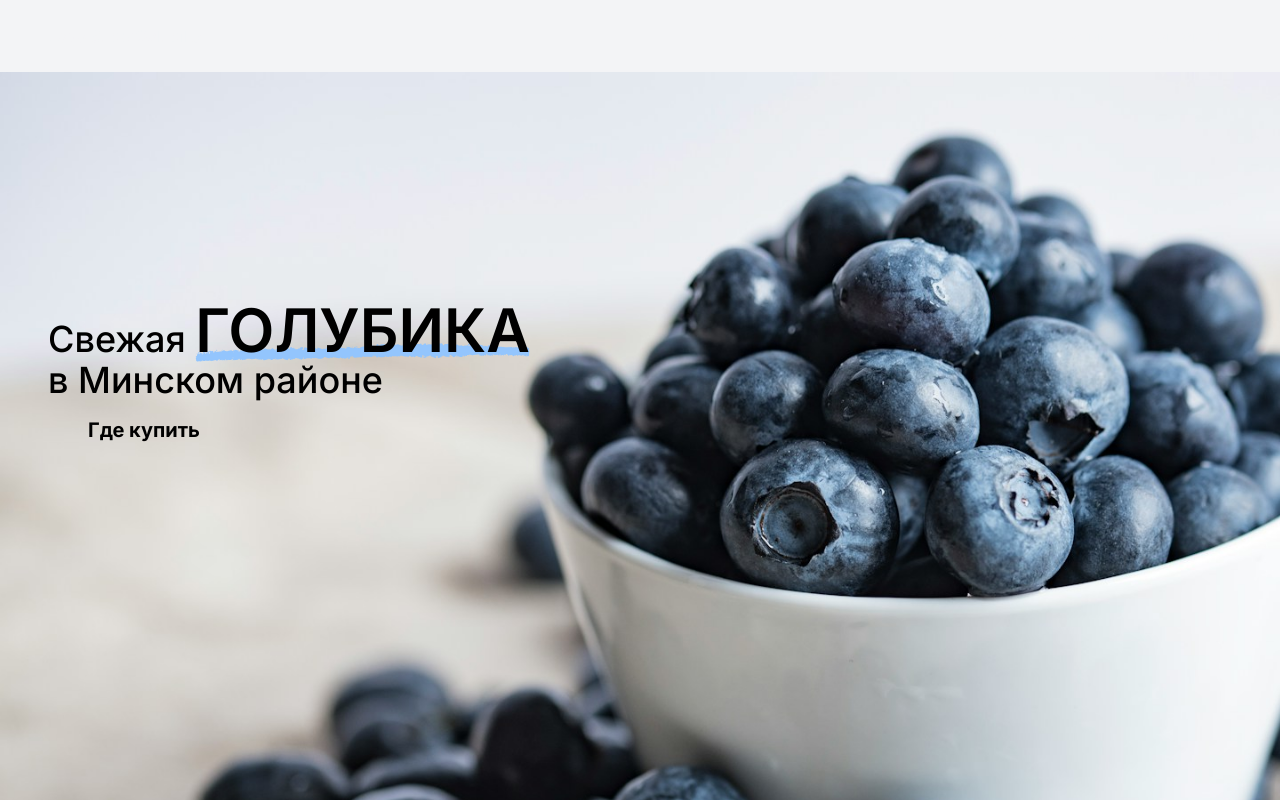
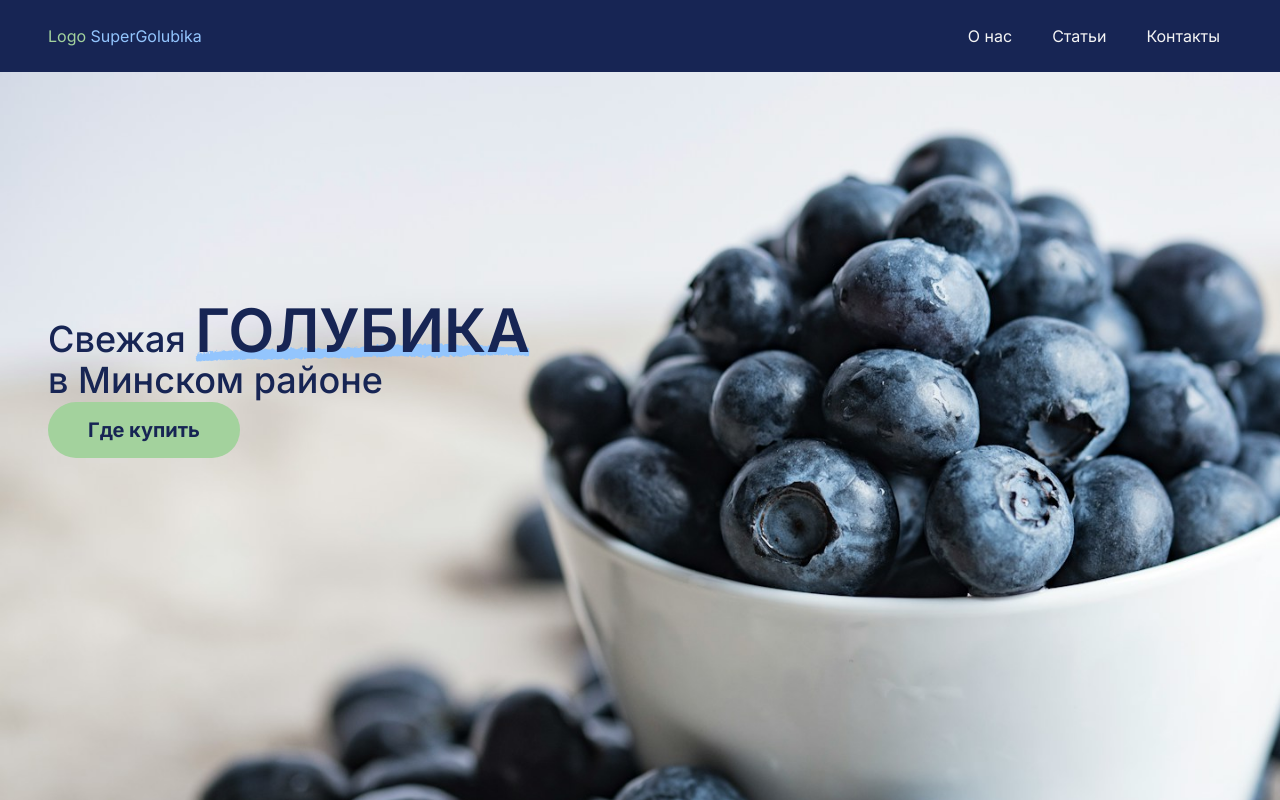
Before and after one commit to avshir/supergolubika, a React (Vite) app: page / in a window 1280 px wide. Shown: the top 800 px of the page. Built offline with nearby package versions, Linux system fonts and the light colour scheme.

Commit message:
feat: update tailwind.config.js

```diff
--- a/tailwind.config.js
+++ b/tailwind.config.js
@@ -1,9 +1,64 @@
+const colors = require("tailwindcss/colors");
+
+//use:
+//indigo
+//blue
+//violet
+//green
+//gray
+//orange
+//red
+//neutral
+//white, black
+
 /** @type {import('tailwindcss').Config} */
 export default {
   content: ["./index.html", "./src/**/*.{js,ts,jsx,tsx}"],
-  // darkMode: "selector",
   theme: {
-    extend: {},
+    colors: {
+      primary: {
+        DEFAULT: colors.blue[950],
+        // DEFAULT: "#172554",
+      },
+      secondary: { ...colors.blue, DEFAULT: colors.blue[300] },
+      transparent: "transparent",
+      current: "currentColor",
+      black: colors.black,
+      white: colors.white,
+      gray: colors.neutral,
+      neutral: colors.neutral,
+      blue: colors.blue,
+
+      purple: colors.purple,
+      violet: colors.violet,
+      indigo: colors.indigo,
+      green: colors.green,
+      rose: colors.rose,
+      pink: colors.pink,
+      fuchsia: colors.fuchsia,
+      sky: colors.sky,
+      cyan: colors.cyan,
+      teal: colors.teal,
+      emerald: colors.emerald,
+      lime: colors.lime,
+      yellow: colors.yellow,
+      amber: colors.amber,
+      orange: colors.orange,
+      red: colors.red,
+      slate: colors.slate,
+      zinc: colors.zinc,
+      stone: colors.stone,
+    },
+    extend: {
+      colors: {
+        accent: {
+          DEFAULT: colors.blue[300],
+          green: "#A3D29D",
+          beige: "#E5CAB3",
+          lavander: colors.blue[300],
+        },
+      },
+    },
   },
-  plugins: [],
+  plugins: [require("@tailwindcss/forms")],
 };
```
